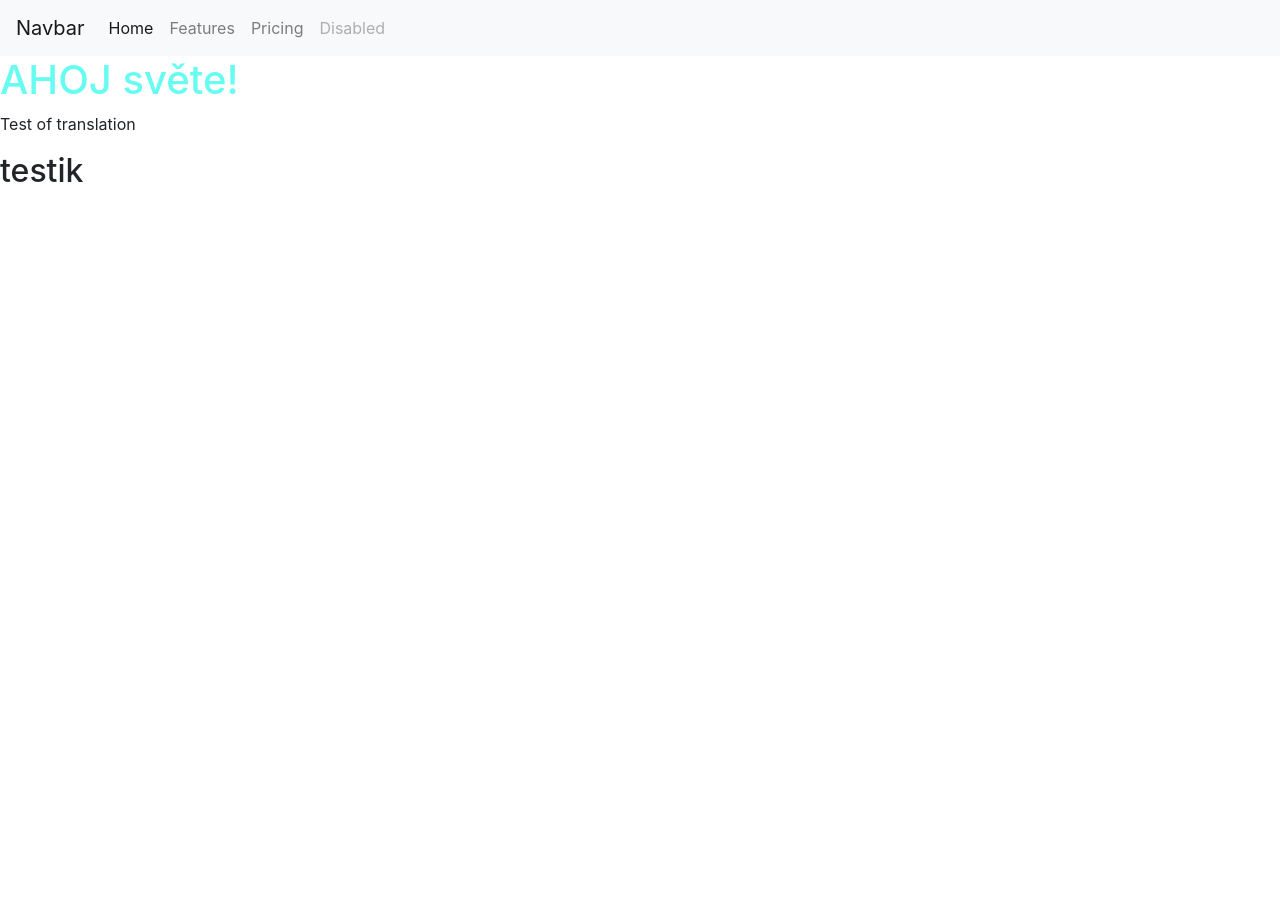
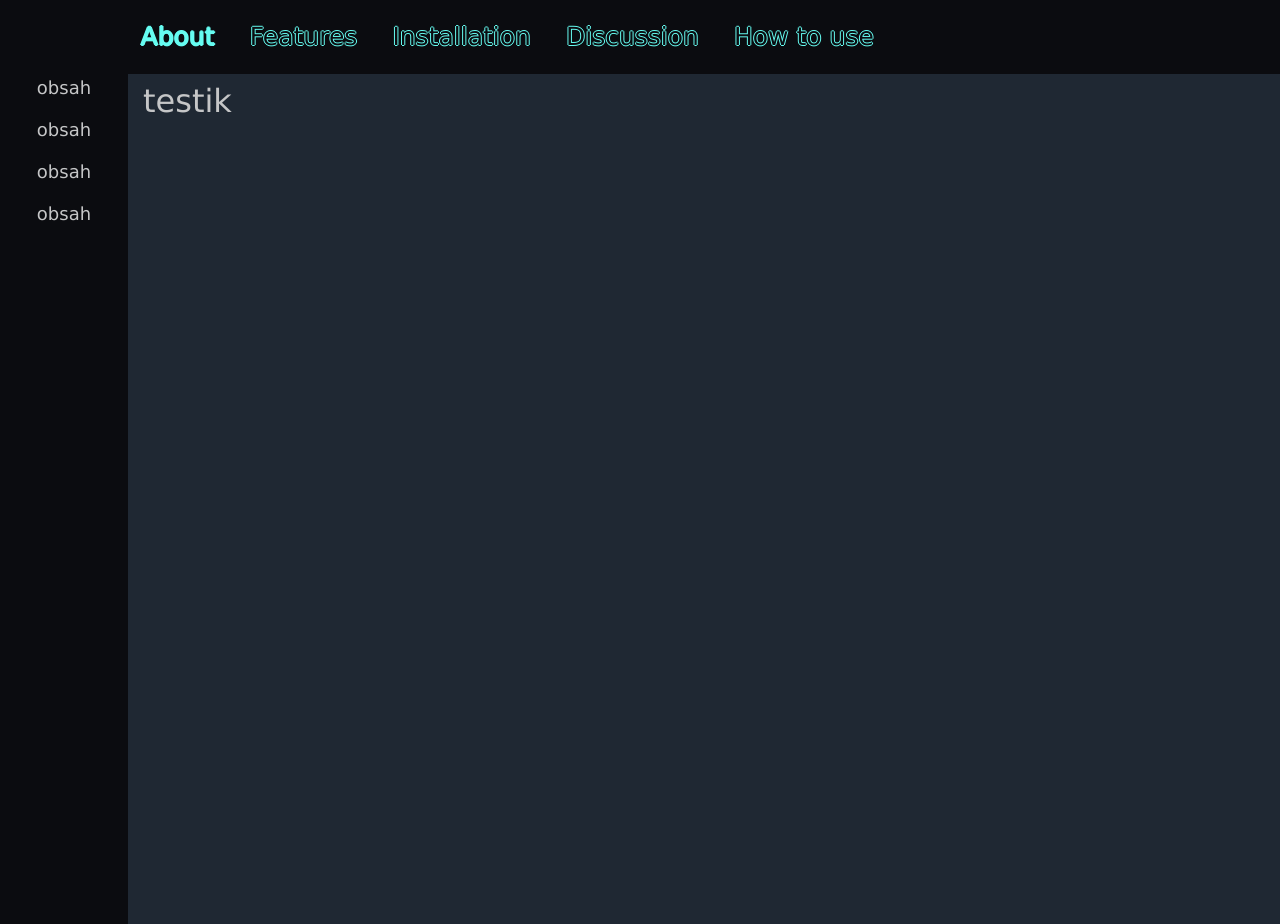
Before and after one commit to marekprochazka/MarkoGebra-docs, a Django app: page / in a window 1280 px wide. Run offline with Django 3.2, Linux system fonts and the light colour scheme; some libraries are stand-ins or nearby versions.

Commit message:
#3 - (base template V1)

```diff
--- a/webface/docs/templates/base.html
+++ b/webface/docs/templates/base.html
@@ -14,24 +14,31 @@
 
 </head>
 <body>
-<nav class="navbar navbar-expand-lg navbar-light bg-light">
-  <a class="navbar-brand" href="#">Navbar</a>
-  <button class="navbar-toggler" type="button" data-toggle="collapse" data-target="#navbarNavAltMarkup" aria-controls="navbarNavAltMarkup" aria-expanded="false" aria-label="Toggle navigation">
-    <span class="navbar-toggler-icon"></span>
-  </button>
-  <div class="collapse navbar-collapse" id="navbarNavAltMarkup">
-    <div class="navbar-nav">
-      <a class="nav-item nav-link active" href="#">Home <span class="sr-only">(current)</span></a>
-      <a class="nav-item nav-link" href="#">Features</a>
-      <a class="nav-item nav-link" href="#">Pricing</a>
-      <a class="nav-item nav-link disabled" href="#">Disabled</a>
+<nav class="navbar navbar-expand-lg">
+    <div class="navbar--nav">
+      <a class="nav--link nav--link__active" href="#">About</a>
+      <a class="nav--link" href="#">Features</a>
+      <a class="nav--link" href="#">Installation</a>
+      <a class="nav--link" href="#">Discussion</a>
+      <a class="nav--link" href="#">How to use</a>
     </div>
-  </div>
 </nav>
-<h1 class="test">AHOJ světe!</h1>
-<p>{% trans 'Test of translation' %}</p>
-{% block content %}
-{% endblock %}
+<div class="main">
+    <nav class="navbar--vertical">
+        <div class="navbar--nav">
+            <a class="nav--link" href="#">obsah</a>
+            <a class="nav--link" href="#">obsah</a>
+            <a class="nav--link" href="#">obsah</a>
+            <a class="nav--link" href="#">obsah</a>
+        </div>
+    </nav>
+    <div class="base--content">
+            {% block content %}
+        {% endblock %}
+        </div>
+</div>
+
+
 <script src="https://code.jquery.com/jquery-3.3.1.slim.min.js" integrity="sha384-q8i/X+965DzO0rT7abK41JStQIAqVgRVzpbzo5smXKp4YfRvH+8abtTE1Pi6jizo" crossorigin="anonymous"></script>
 <script src="https://cdnjs.cloudflare.com/ajax/libs/popper.js/1.14.7/umd/popper.min.js" integrity="sha384-UO2eT0CpHqdSJQ6hJty5KVphtPhzWj9WO1clHTMGa3JDZwrnQq4sF86dIHNDz0W1" crossorigin="anonymous"></script>
 <script src="https://stackpath.bootstrapcdn.com/bootstrap/4.3.1/js/bootstrap.min.js" integrity="sha384-JjSmVgyd0p3pXB1rRibZUAYoIIy6OrQ6VrjIEaFf/nJGzIxFDsf4x0xIM+B07jRM" crossorigin="anonymous"></script>
--- /dev/null
+++ b/webface/static/styles/scss/base.scss
@@ -0,0 +1,18 @@
+body{
+  background-color: $color--gray !important;
+  font-family: $font--main !important;
+}
+.main{
+  position: relative;
+  display: flex;
+  height: 90%;
+}
+.base--content{
+  position: relative;
+  left:10%;
+  top:8%;
+  height: auto;
+  width: 90%;
+  color: $color--white;
+  padding: 15px 15px;
+}
--- /dev/null
+++ b/webface/static/styles/scss/font.scss
@@ -0,0 +1,4 @@
+$font--main : "Century Gothic", CenturyGothic, Geneva, AppleGothic, sans-serif;
+
+$font--size__medium-large : 25px;
+$font--size__medium-small : 18px;
--- a/webface/static/styles/scss/navbar.scss
+++ b/webface/static/styles/scss/navbar.scss
@@ -1,3 +1,64 @@
-h1 {
-  color: $color--aqua;
+.navbar, .navbar--vertical {
+  z-index: 100000;
+  background-color: $color--black !important;
 }
+
+.navbar {
+  position: fixed !important;
+  width: 100%;
+  top: 0;
+  height: 8%;
+
+  .navbar--nav {
+    margin-left: 10%;
+
+    .nav--link {
+      padding-right: 30px;
+      color: $color--black;
+      font-size: $font--size__medium-large;
+      text-shadow: -1px 0 $color--aqua, 0 1px $color--aqua, 1px 0 $color--aqua, 0 -1px $color--aqua;
+      text-decoration: none;
+      transition: background .6s, color .6s;
+      -webkit-transition: background .6s, color .6s;
+
+      &:hover {
+        color: $color--aqua;
+      }
+    }
+
+    .nav--link__active {
+      color: $color--aqua !important;
+
+    }
+
+  }
+}
+
+.navbar--vertical {
+  position: fixed;
+  top: 8%;
+  left: 0;
+  height: 100%;
+  width: 10%;
+
+  .navbar--nav {
+    display: flex;
+    flex-direction: column;
+
+    .nav--link {
+      font-size: $font--size__medium-small;
+      list-style: none;
+      text-align: center;
+      padding-bottom: 15px;
+      color: $color--white ;
+      text-shadow: none ;
+      text-decoration: none;
+      transition: background .8s, color .8s;
+      -webkit-transition: background .8s, color .8s;
+      &:hover{
+        color: $color--aqua
+      }
+    }
+
+  }
+}
--- a/webface/static/styles/style.css
+++ b/webface/static/styles/style.css
@@ -1,2 +1,2 @@
-h1{color:#66fcf1}
+html{height:100%}body{height:100%}body{background-color:#1f2833 !important;font-family:"Century Gothic",CenturyGothic,Geneva,AppleGothic,sans-serif !important}.main{position:relative;display:flex;height:90%}.base--content{position:relative;left:10%;top:8%;height:auto;width:90%;color:#c5c6c7;padding:15px 15px}.navbar,.navbar--vertical{z-index:100000;background-color:#0b0c10 !important}.navbar{position:fixed !important;width:100%;top:0;height:8%}.navbar .navbar--nav{margin-left:10%}.navbar .navbar--nav .nav--link{padding-right:30px;color:#0b0c10;font-size:25px;text-shadow:-1px 0 #66fcf1,0 1px #66fcf1,1px 0 #66fcf1,0 -1px #66fcf1;text-decoration:none;transition:background .6s, color .6s;-webkit-transition:background .6s, color .6s}.navbar .navbar--nav .nav--link:hover{color:#66fcf1}.navbar .navbar--nav .nav--link__active{color:#66fcf1 !important}.navbar--vertical{position:fixed;top:8%;left:0;height:100%;width:10%}.navbar--vertical .navbar--nav{display:flex;flex-direction:column}.navbar--vertical .navbar--nav .nav--link{font-size:18px;list-style:none;text-align:center;padding-bottom:15px;color:#c5c6c7;text-shadow:none;text-decoration:none;transition:background .8s, color .8s;-webkit-transition:background .8s, color .8s}.navbar--vertical .navbar--nav .nav--link:hover{color:#66fcf1}
 /*# sourceMappingURL=style.css.map */
--- a/webface/static/styles/style.scss
+++ b/webface/static/styles/style.scss
@@ -1,2 +1,10 @@
+html{height: 100%;}
+body{height: 100%;}
+
+// VARIABLES
 @import "scss/colors";
+@import "scss/font";
+
+// STYLES
+@import "scss/base";
 @import "scss/navbar";
```
Also changed, not shown: 1 other file.
